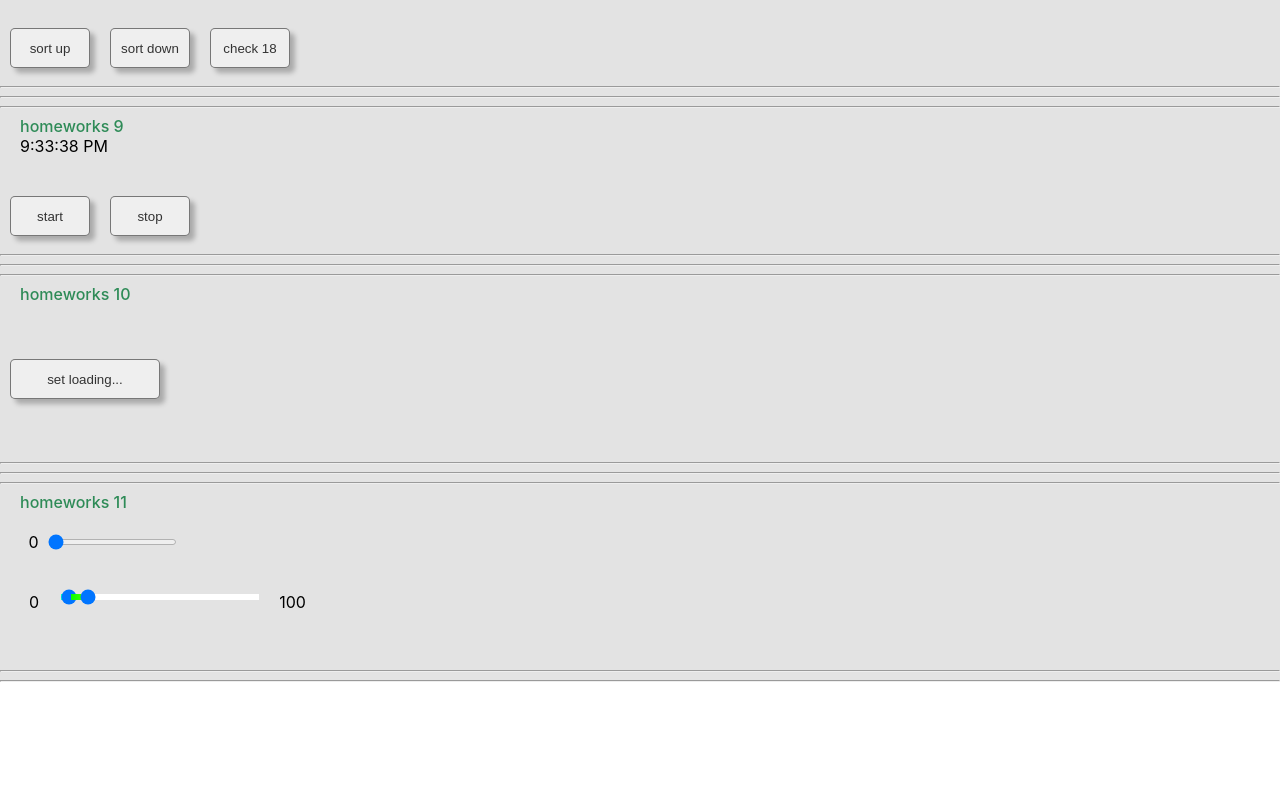
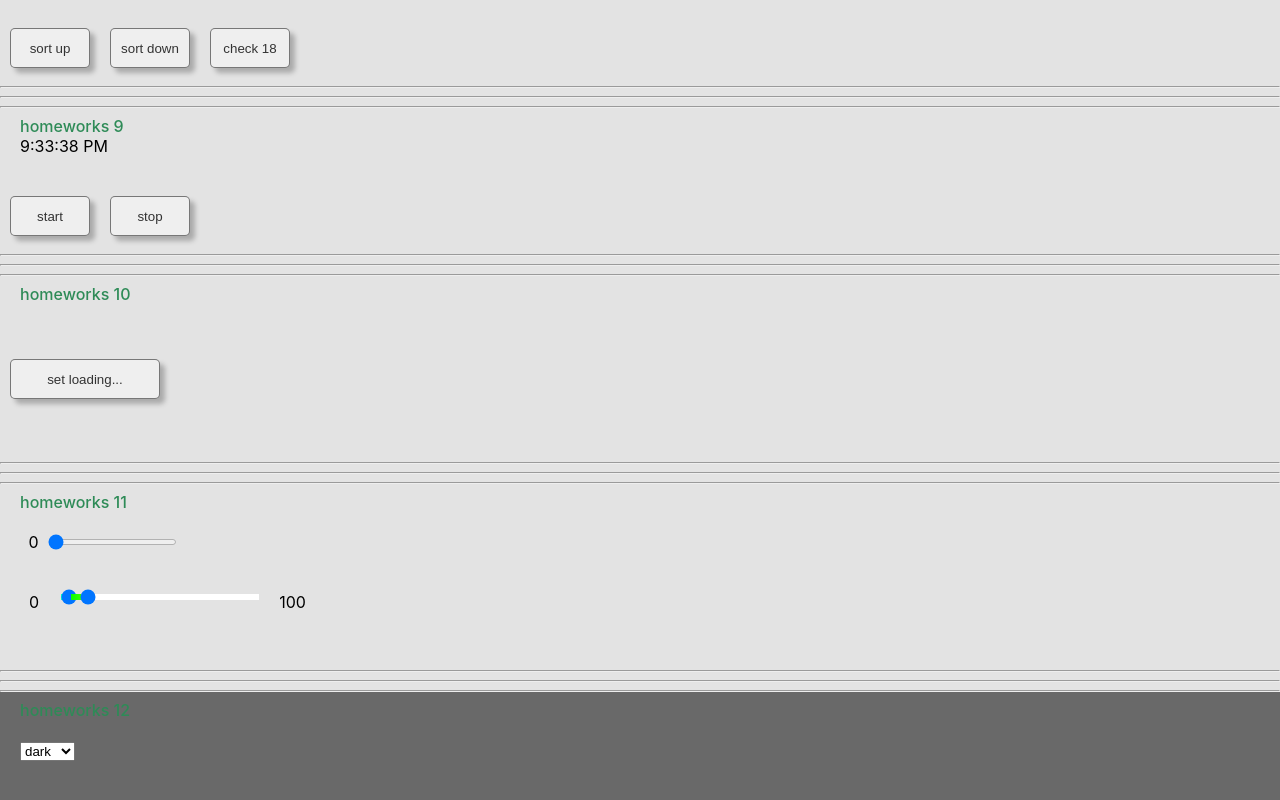
Before and after one commit to Metaloziz/homeworks-my, a React (Create React App) app: page /#/ in a window 1280 px wide. Shown: the part 490-1290 px from the top of the page. Before the commit the page ends 1180 px from the top, so only its background shows below. Built offline with nearby package versions, Linux system fonts and the light colour scheme.

Commit message:
12 task with common select done

```diff
--- a/src/p1-main/m1-ui/u1-app/App.tsx
+++ b/src/p1-main/m1-ui/u1-app/App.tsx
@@ -11,5 +11,4 @@ function App() {
         </div>
     )
 }
-//test commit
 export default App
--- a/src/p2-homeworks/h10/bll/store.ts
+++ b/src/p2-homeworks/h10/bll/store.ts
@@ -1,9 +1,11 @@
 import {loadingReducer} from './loadingReducer'
 import {combineReducers, createStore} from 'redux';
+import {themeReducer} from './themeReducer';
 
 
 const reducers = combineReducers({
     loading: loadingReducer,
+    theme: themeReducer,
 })
 
 export const store = createStore(reducers)
--- /dev/null
+++ b/src/p2-homeworks/h10/bll/themeReducer.ts
@@ -0,0 +1,22 @@
+type initStatePT = {
+    theme: string
+}
+
+type themeACPT = ReturnType<typeof setThemeAC>
+
+const SET_THEME = 'SET_THEME'
+
+export const setThemeAC = (theme: string) => ({type: SET_THEME, theme} as const)
+
+const initState: initStatePT = {
+    theme: 'dark'
+}
+export const themeReducer = (state = initState, action: themeACPT): initStatePT => { // fix any
+    switch (action.type) {
+        case SET_THEME: {
+            return { theme: action.theme}
+        }
+        default:
+            return state
+    }
+}
--- a/src/p2-homeworks/h12/HW12.module.css
+++ b/src/p2-homeworks/h12/HW12.module.css
@@ -1,3 +1,16 @@
+.title {
+    margin-left: 20px;
+    color: seagreen;
+    font-weight: 500;
+}
+
+.common {
+    height: 300px;
+}
+.select{
+    margin: 20px 0 0 20px;
+}
+
 .dark {
     background: dimgrey;
 }
--- a/src/p2-homeworks/h12/HW12.tsx
+++ b/src/p2-homeworks/h12/HW12.tsx
@@ -1,24 +1,35 @@
 import React from "react";
-import s from "./HW12.module.css";
+import style from "./HW12.module.css";
+import {useDispatch, useSelector} from "react-redux";
+import {AppStoreType} from "../h10/bll/store";
+import {setThemeAC} from "../h10/bll/themeReducer";
+import SuperSelect from "../h7/common/c5-SuperSelect/SuperSelect";
+import AlternativeSuperSelect from "../h7/common/c5-SuperSelect/AlternativeSuperSelect";
 
 const themes = ['dark', 'red', 'some'];
 
 function HW12() {
-    const theme = 'some'; // useSelector
+    const theme = useSelector<AppStoreType, string>(store=>store.theme.theme); // useSelector
 
-    // useDispatch, onChangeCallback
+    const dispatch = useDispatch()
+
+   const onChangeOption = (value: string) => {
+       dispatch(setThemeAC(value))
+   }
 
     return (
-        <div className={s[theme]}>
+        <div className={` ${style.common} ${style[theme]} `}>
             <hr/>
-            <span className={s[theme + '-text']}>
-                homeworks 12
+            <span className={style[theme + '-text']}>
+               <span className={style.title}>homeworks 12</span>
             </span>
 
-            {/*should work (должно работать)*/}
-            {/*SuperSelect or SuperRadio*/}
+            <div className={style.select}>
 
-            <hr/>
+            {/*<AlternativeSuperSelect data={themes} value={theme} onChangeOption={onChangeOption}/>*/}
+                <SuperSelect options={themes} value={theme} onChangeOption={onChangeOption}/>
+
+            </div>
         </div>
     );
 }
--- a/src/p2-homeworks/h5/pages/Junior.tsx
+++ b/src/p2-homeworks/h5/pages/Junior.tsx
@@ -4,6 +4,7 @@ import HW8 from "../../h8/HW8";
 import HW9 from "../../h9/HW9";
 import HW10 from "../../h10/HW10";
 import HW11 from "../../h11/HW11";
+import HW12 from '../../h12/HW12';
 
 function Junior() {
     return (
@@ -13,6 +14,7 @@ function Junior() {
             <HW9/>
             <HW10/>
             <HW11/>
+            <HW12/>
         </div>
     )
 }
--- a/src/p2-homeworks/h5/pages/JuniorPlus.tsx
+++ b/src/p2-homeworks/h5/pages/JuniorPlus.tsx
@@ -5,7 +5,7 @@ function JuniorPlus() {
     return (
         <div>
             JuniorPlus-----------------------------------------
-            <HW12/>
+
 
         </div>
     )
--- a/src/p2-homeworks/h7/common/c5-SuperSelect/AlternativeSuperSelect.tsx
+++ b/src/p2-homeworks/h7/common/c5-SuperSelect/AlternativeSuperSelect.tsx
@@ -14,7 +14,7 @@ const AlternativeSuperSelect = ({data, onChangeOption, value}: dataPT) => {
             console.log('miss')
             setCollapsed(false)
         }
-    } // need to do with useEffect
+    }
 
     const [collapsed, setCollapsed] = useState<boolean>(false)
 
@@ -23,7 +23,7 @@ const AlternativeSuperSelect = ({data, onChangeOption, value}: dataPT) => {
         onChangeOption(newValue)
         setCollapsed(!collapsed)
     }
-    const onMouseEnterCB = (title: string) => onChangeOption(title)       // выбор при наведении больше нравиться
+    const onMouseEnterCB = (title: string) => onChangeOption(title)
 
     const onKeyUp = (e: KeyboardEvent<HTMLDivElement>) => {
         let index = data.indexOf(value)
```
